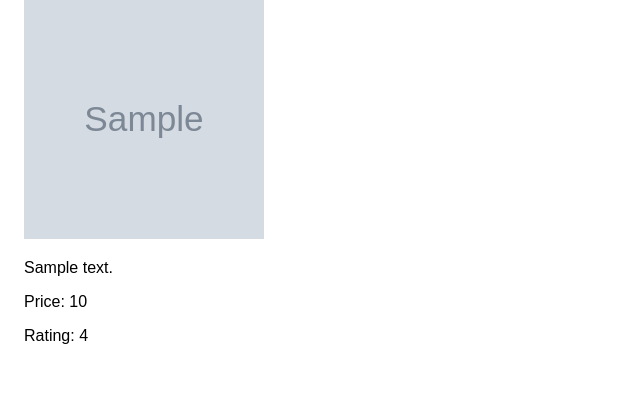
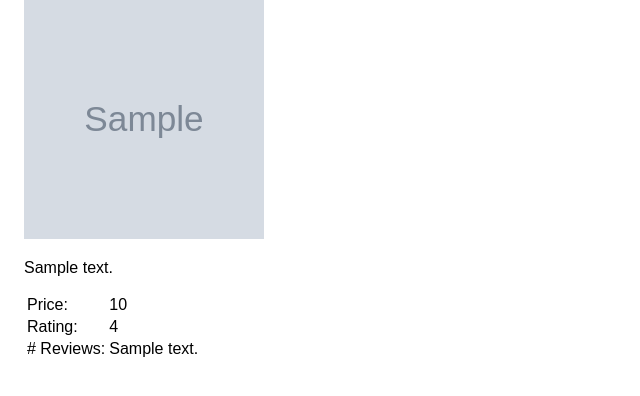
Before and after one commit to andyh4050/webdev-labs, a Flask app: page /restaurant in a window 1280 px wide. Shown: the part 187-583 px from the top of the page, without its empty margins (0-640 px from the left). Run offline with Flask 2, Linux system fonts and the light colour scheme; grey boxes marked "Sample" are stand-in pictures; a database or web service that is not in the repository returns one stand-in record (values such as "Sample title"); data that the repository does not hold is empty; some libraries are stand-ins or nearby versions.

Commit message:
some styling stuff

```diff
--- a/lab02/static/style.css
+++ b/lab02/static/style.css
@@ -32,6 +32,11 @@ main img {
     height: 30vh;
 }
 
+.restaurant-name {
+    font-size: 30px;
+    font-weight: bold;
+}
+
 @media only screen and (max-width: 1000px) {
     /* Media queries go here */
 }
--- a/lab02/templates/restaurant.html
+++ b/lab02/templates/restaurant.html
@@ -16,12 +16,18 @@
         <p>{{ restaurant.get('display_address') }}</p>
 
         <table>
-            <r>
-                <p>Price: {{ restaurant.get('display_price') }}</p>
-            </r>
-            <r>
-                <p>Rating: {{ restaurant.get('display_rating') }}</p>
-            </r>
+            <tr>
+                <td>Price: </td>
+                <td>{{ restaurant.get('price') }}</td>
+            </tr>
+            <tr>
+                <td>Rating: </td>
+                <td>{{ restaurant.get('rating') }}</td>
+            </tr>
+            <tr>
+                <td># Reviews:</td>
+                <td>{{ restaurant.get('reviews') }}</td>
+            </tr>
         </table>
     </main>
 </body>
```
